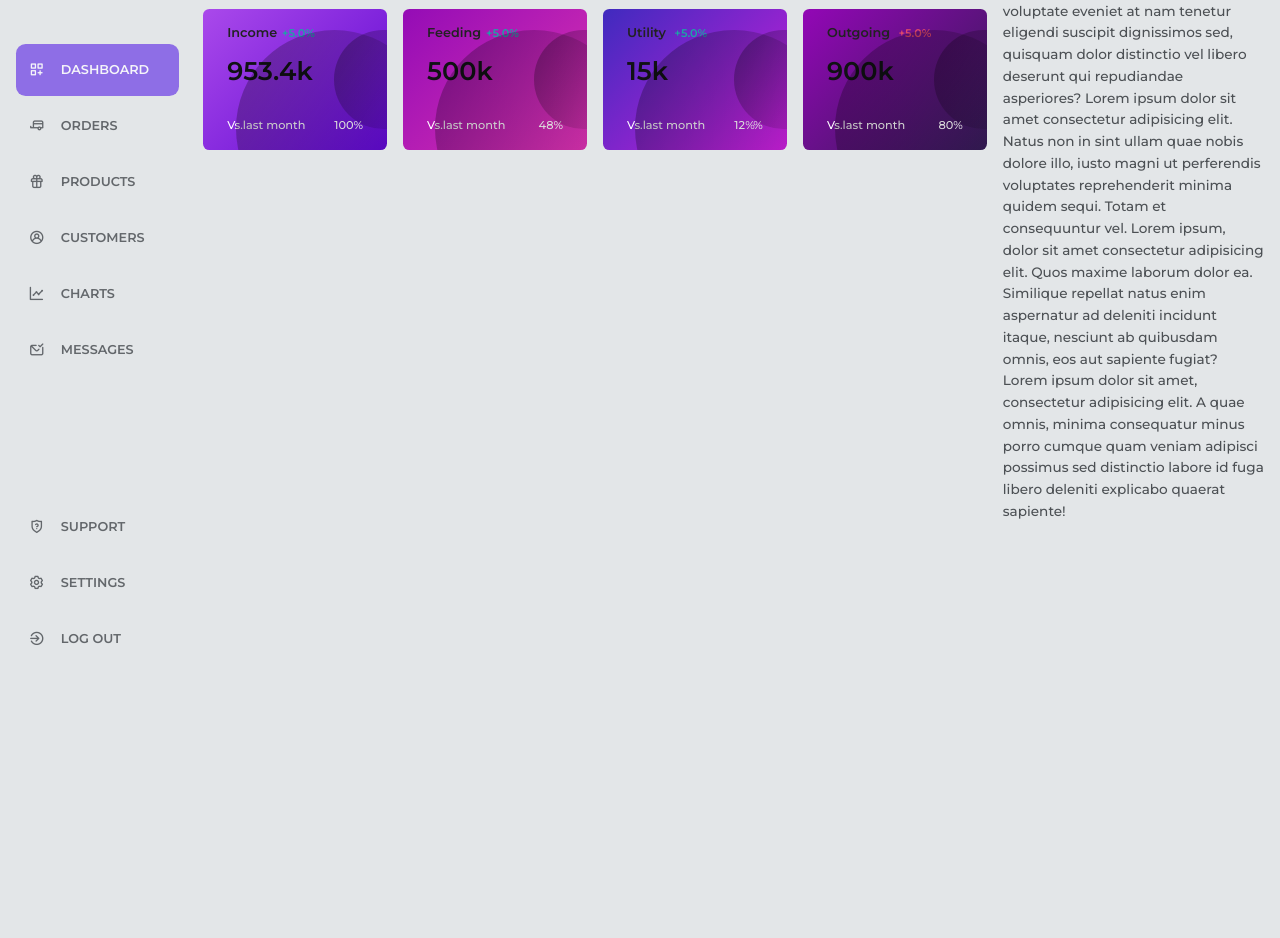
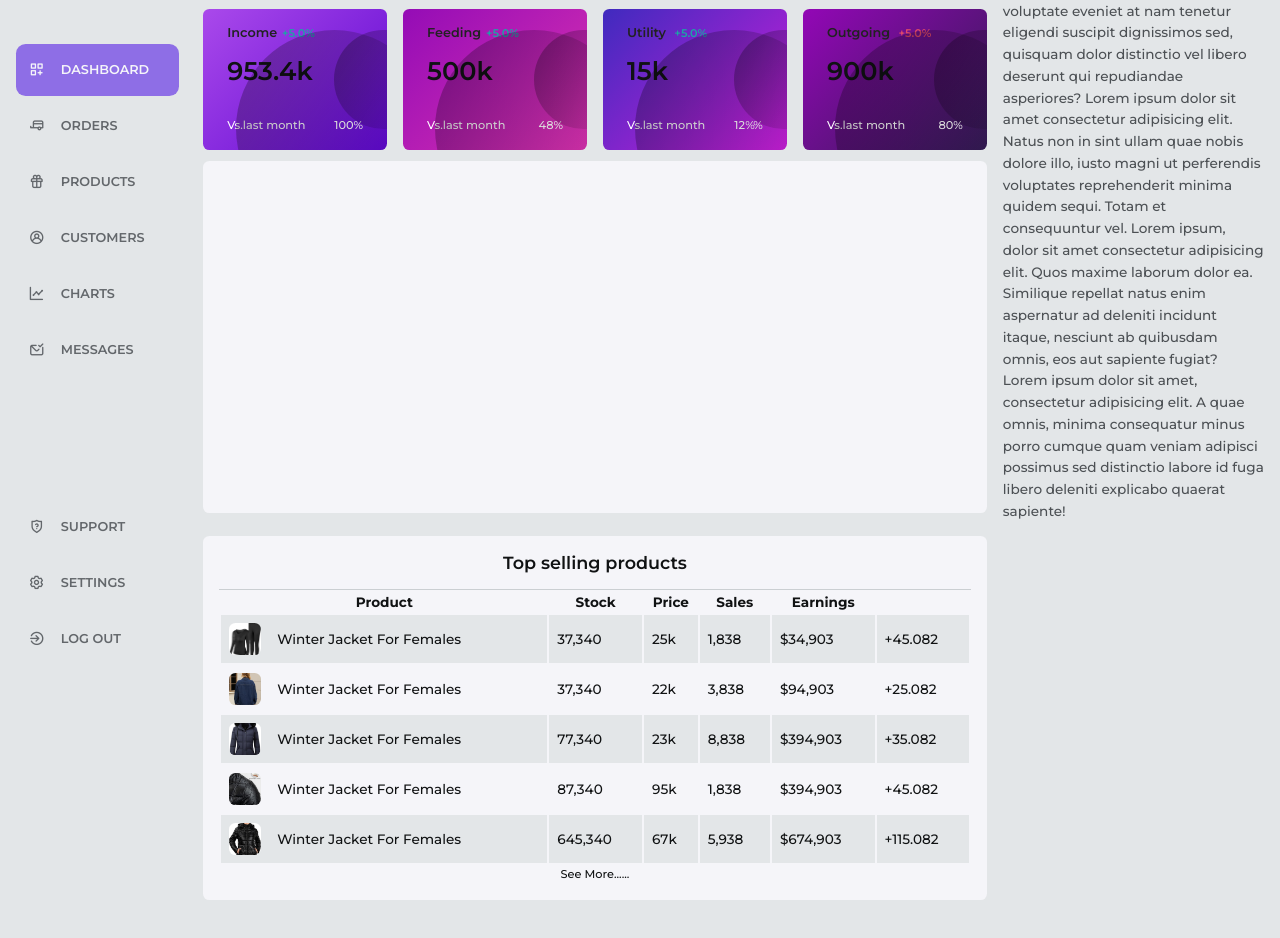
Before and after one commit to butterfly0204/e-commerce-dashboard, a plain HTML site: page index.html in a window 1280 px wide. Shown: the part 128-1066 px from the top of the page. Before the commit the page ends 808 px from the top, so only its background shows below. Drawn offline with nearby package versions, Linux system fonts and the light colour scheme; a web font is replaced by a local one.

Commit message:
added product

```diff
--- a/css/style.css
+++ b/css/style.css
@@ -356,3 +356,71 @@ h1{
 .main_left{
     color: #101213;
 }
+
+
+/* =================bar chart ============================*/
+#chart{
+    background: var(--color-gray-0);
+    border-radius:var(--radius-2);
+    padding: 2rem;
+    width: 100%;
+    height: 22rem;
+
+}
+
+
+/* =================bar chart ============================*/
+.top_products{
+    background: var(--color-gray-0);
+    padding: 1rem;
+    border-radius: var(--radius-2);
+    width: 100%;
+    margin: 1rem 0 2rem;
+
+}
+.top_products h3{
+    text-align: center;
+    margin-bottom: 1rem;
+}
+
+.top_products table {
+    width: 100%;
+    border-top: 1px solid var(--color-gray-100);
+}
+
+table tbody tr td:first-child {
+    display: flex;
+    gap: 1rem;
+    align-items: center;
+
+}
+
+table tbody tr td {
+ padding: 0.5rem;
+
+}
+
+table tbody tr:nth-child(odd){
+    background: var(--color-gray-50);
+
+}
+table tbody tr div {
+    width:  2rem;
+    aspect-ratio: 1/1;
+    border-radius: var(--radius-1);
+    overflow: hidden;
+}
+
+.top_products small {
+    text-align: center;
+    display: block;
+    cursor: pointer;
+    padding: 0,5rem;
+    border-radius: var(--radius-1);
+    transition: var(--transition);
+
+}
+
+.top_products small:hover{
+    background: var(--color-gray-50);
+}
--- a/index.html
+++ b/index.html
@@ -137,6 +137,105 @@
 
             </menu>
 
+            <canvas id="chart"></canvas>
+
+            <section class="top_products">
+                <h3>Top selling products</h3>
+
+                <Table>
+                    <thead>
+                        <tr>
+                            <th>Product</th>
+                            <th>Stock</th>
+                            <th>Price</th>
+                            <th>Sales</th>
+                            <th>Earnings</th>
+                            <th></th>
+                        </tr>
+                    </thead>
+
+                    <tbody>
+                        <tr>
+                            <td>
+                                <div>
+                                   <img src="images/product1.jpg" alt="">
+                                </div>
+                                <p>Winter Jacket For Females</p>
+                            </td>
+                            <td>37,340</td>
+                            <td>25k</td>
+                            <td>1,838</td>
+                            <td> $34,903</td>
+                            <td> +45.082</td>
+                        </tr>
+
+
+                        <tr>
+                            <td>
+                                <div>
+                                   <img src="images/product2.jpg" alt="">
+                                </div>
+                                <p>Winter Jacket For Females</p>
+                            </td>
+                            <td>37,340</td>
+                            <td>22k</td>
+                            <td>3,838</td>
+                            <td> $94,903</td>
+                            <td> +25.082</td>
+                        </tr>
+
+
+                        <tr>
+                            <td>
+                                <div>
+                                   <img src="images/product3.jpg" alt="">
+                                </div>
+                                <p>Winter Jacket For Females</p>
+                            </td>
+                            <td>77,340</td>
+                            <td>23k</td>
+                            <td>8,838</td>
+                            <td> $394,903</td>
+                            <td> +35.082</td>
+                        </tr>
+
+
+                        <tr>
+                            <td>
+                                <div>
+                                   <img src="images/product4.jpg" alt="">
+                                </div>
+                                <p>Winter Jacket For Females</p>
+                            </td>
+                            <td>87,340</td>
+                            <td>95k</td>
+                            <td>1,838</td>
+                            <td> $394,903</td>
+                            <td> +45.082</td>
+                        </tr>
+
+
+                        <tr>
+                            <td>
+                                <div>
+                                   <img src="images/product5.jpg" alt="">
+                                </div>
+                                <p>Winter Jacket For Females</p>
+                            </td>
+                            <td>645,340</td>
+                            <td>67k</td>
+                            <td>5,938</td>
+                            <td> $674,903</td>
+                            <td> +115.082</td>
+                        </tr>
+
+                    </tbody>
+                </Table>
+
+                <small>See More......</small>
+
+            </section>
+
 
 
         </section>
```
Also changed, not shown: images/event1.jpg (added), images/event2.jpg (added), images/event3.jpg (added), images/events.png (added), images/product1.jpg (added), images/product2.jpg (added), images/product3.jpg (added), images/product4.jpg (added), images/product5.jpg (added).
